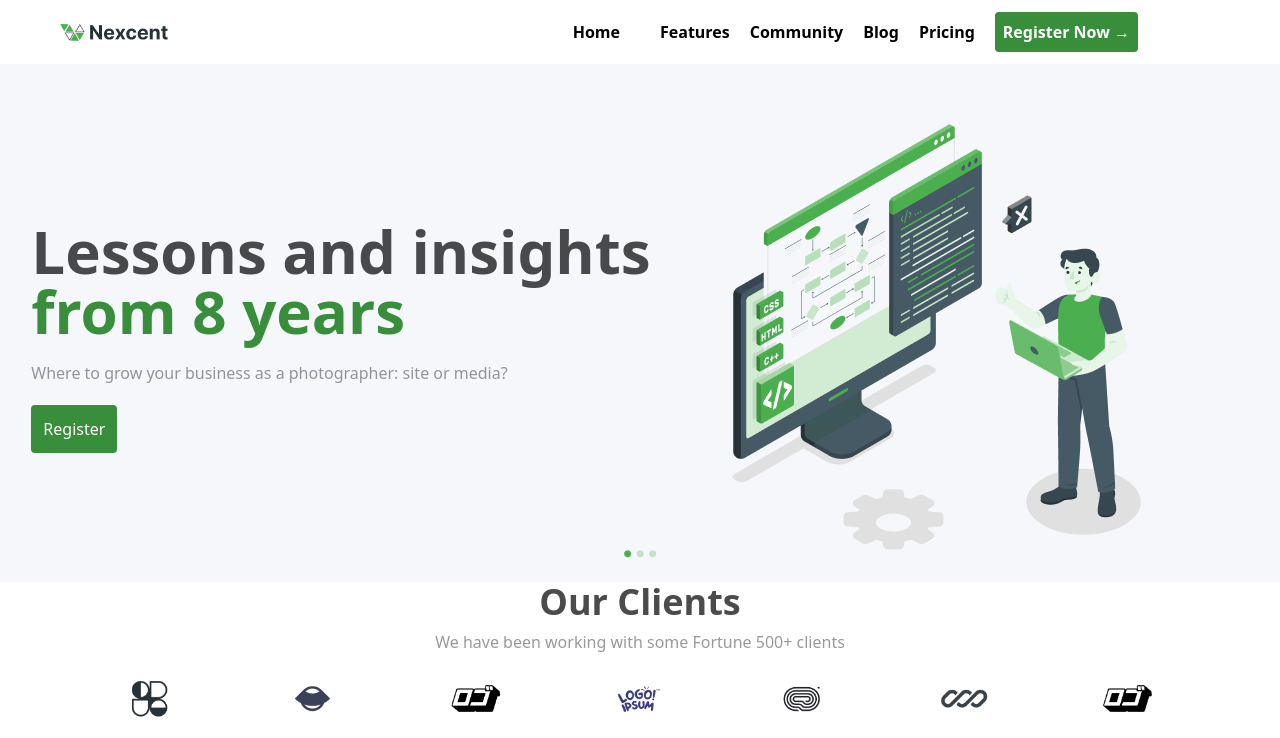
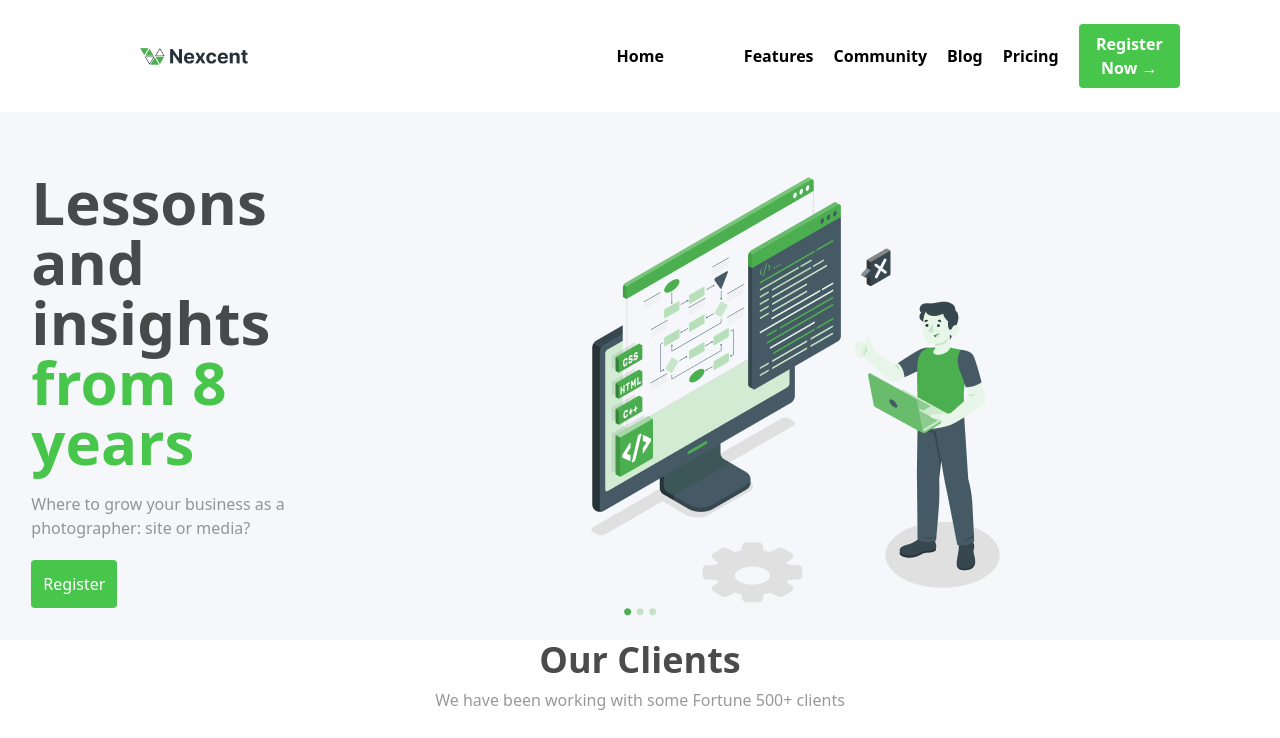
Before and after one commit to GodpeaceKs/Landing-page-Nexcent, a website: page index.html in a window 1280 px wide. Shown: the top 738 px of the page. Drawn offline with Linux system fonts and the light colour scheme.

Commit message:
responsive s6

```diff
--- a/index.html
+++ b/index.html
@@ -8,22 +8,30 @@
 </head>
 <body>
    <main class="w-screen overflow-x-hidden">
-    <header class="flex justify-between text-xs sm:text-sm lg:text-base">
-        <div class="sm:hidden">
-            <svg xmlns="http://www.w3.org/2000/svg" width="24" height="24" viewBox="0 0 24 24" fill="none" stroke="#000000" stroke-width="2" stroke-linecap="round" stroke-linejoin="round"><line x1="3" y1="12" x2="21" y2="12"></line><line x1="3" y1="6" x2="21" y2="6"></line><line x1="3" y1="18" x2="21" y2="18"></line></svg>
-        </div>
-        <div class="flex w-1/2 gap-25 md:justify-between mx-0 md:mx-10 md:my-3 items-center">
-            <div class="hidden sm:block sm:ml-2 md:ml-5">
-                <!--Logo-->
+    <header class="flex text-xs sm:text-sm lg:text-base w-screen justify-between py-3">
+        <div class="flex mx-0 md:mx-10 md:my-3 items-center justify-between w-full sm:px-5 sm:w-7/12">
+            <div class="sm:block sm:ml-2 md:ml-5">
+            <!--Logo-->
                 <a href="#">
-                    <img src="./src/assets/images/Logo (1).png" alt="logo">
+                    <img src="./src/assets/images/Logo (1).png" alt="logo" class="sm:ml-5 xl:ml-15 ml-2">
                 </a>
             </div>
-            <div class="hidden sm:block font-semibold">
-                Home
+
+            <!--Buttou register pour <sm -->
+            <div class="block sm:hidden pr-15">
+                    <button class="bg-[#48c64c] py-2 px-6 sm:px-4 text-white rounded-sm cursor-pointer">Register Now →</button>
+            </div>
+
+            <!--Menu burger-->
+            <div class="sm:hidden pr-5">
+                <svg xmlns="http://www.w3.org/2000/svg" width="24" height="24" viewBox="0 0 24 24" fill="none" stroke="#000000" stroke-width="2" stroke-linecap="round" stroke-linejoin="round"><line x1="3" y1="12" x2="21" y2="12"></line><line x1="3" y1="6" x2="21" y2="6"></line><line x1="3" y1="18" x2="21" y2="18"></line></svg>
+            </div>
+
+            <div class="hidden sm:flex font-semibold md:ml-auto w-full sm:justify-end sm:w-1/2 sm:mr-5">
+                <h2>Home</h2>
             </div>
         </div>
-        <div class="hidden sm:flex w-1/2 my-3 font-semibold mr-10">
+        <div class="hidden sm:flex my-3 font-semibold md:mr-15 xl:mr-25 sm:mr-10 ">
             <nav class="flex items-center">
                 <ul class="flex gap-5">
                     <li><a href="#">Features</a></li>
@@ -31,18 +39,18 @@
                     <li><a href="#">Blog</a></li>
                     <li><a href="#">Pricing</a></li>
                 </ul>
-                <div class="sm:ml-5     ml-2">
-                    <button class="bg-[#388E3B] p-2 px-6 sm:px-2 text-white rounded-sm cursor-pointer">Register Now →</button>
+                <div class="sm:ml-5 ml-2">
+                    <button class="bg-[#48c64c] py-2 px-6 sm:px-4 text-white rounded-sm cursor-pointer">Register Now →</button>
                 </div>
             </nav>
         </div>
     </header>
-    <section class="bg-[#F5F7FA] flex flex-col items-center mx-auto w-screen ">
-        <div class="items-center flex gap-20 mt-15">
+    <section class="bg-[#F5F7FA] flex flex-col items-center mx-auto w-screen overflow-x-hidden">
+        <div class="flex flex-col-reverse md:flex-row md:items-center gap-20 mt-15">
             <div class="flex flex-col ml-6">
                 <div class="items-center">
-                    <h1 class="text-4xl sm:text-6xl font-bold"> <span class="opacity-70">Lessons and insights</span> <br>
-                        <span class="text-[#388E3B]">from 8 years</span>
+                    <h1 class="text-4xl sm:text-5xl lg:text-6xl font-bold"> <span class="opacity-70">Lessons and insights</span> <br>
+                        <span class="text-[#48c64c]">from 8 years</span>
                     </h1>
                 </div>
                 <div class="mt-5">
@@ -52,11 +60,11 @@
                     </p>
                 </div>
                 <div class="mt-5">
-                    <button class="bg-[#388E3B] p-3 text-white rounded-sm cursor-pointer "> Register</button>
+                    <button class="bg-[#48c64c] p-3 text-white rounded-sm cursor-pointer "> Register</button>
                 </div>
             </div>
-            <div class="hidden sm:block sm:mr-33">
-                <img src="./src/assets/images/Illustration (4).png" alt="Illustration" class="display:none sm:w-[1/4] sm:h-auto object-contain">
+            <div class="md:mr-33 w-full flex justify-center">
+                <img src="./src/assets/images/Illustration (4).png" alt="Illustration" class="w-1/2 md:w-auto object-contain">
             </div>
         </div>
         <div class="flex justify-center">
@@ -132,7 +140,7 @@
                     aliquam quam vitae, tempus sem. Donec elementum pulvinar odio.
                 </p>
                 <div>
-                    <button class="bg-[#388E3B] p-3 text-white rounded-sm mt-5 cursor-pointer"> Learn More</button>
+                    <button class="bg-[#48c64c] p-3 text-white rounded-sm mt-5 cursor-pointer"> Learn More</button>
                 </div>
             </div>
         </div>
@@ -143,7 +151,7 @@
             <div class="flex justify-center">
                 <div>
                     <h2 class="text-3xl sm:text-4xl font-semibold opacity-70 text-center sm:text-start">Helping a local</h2>
-                    <h2 class="text-3xl sm:text-4xl font-semibold opacity-70 text-[#388E3B] text-center sm:text-start">business reinvent itself</h2>
+                    <h2 class="text-3xl sm:text-4xl font-semibold opacity-70 text-[#48c64c] text-center sm:text-start">business reinvent itself</h2>
                     <p class="opacity-40 text-center sm:text-start">We reached here with our hard work and dedication</p>
                 </div>
             </div>
@@ -208,7 +216,7 @@
                     libero. Donec consectetur faucibus ipsum id gravida.
                 </p>
                 <div>
-                    <button class="bg-[#388E3B] p-3 text-white rounded-sm mt-5 cursor-pointer"> Learn More</button>
+                    <button class="bg-[#48c64c] p-3 text-white rounded-sm mt-5 cursor-pointer"> Learn More</button>
                 </div>
             </div>
         </div>
@@ -230,7 +238,7 @@
                  condimentum id. Curabitur id nibh id sem dignissim finibus ac sit amet magna.
             </p>
 
-            <h3 class="font-bold text-2xl text-[#388E3B] pl-10 mb-2">Tim Smith</h3>
+            <h3 class="font-bold text-2xl text-[#48c64c] pl-10 mb-2">Tim Smith</h3>
 
             <h2 class="opacity-40 pl-10 mb-2">British Dragon Boat Racing Association</h2>
 
@@ -239,7 +247,7 @@
                     <img src="./src/assets/images/Frame 10 (2).png" alt="">
                 </div>
                 <div class="flex">
-                    <a href="#" class="font-bold text-2xl text-[#388E3B]">Meet all customers →</a>
+                    <a href="#" class="font-bold text-2xl text-[#48c64c]">Meet all customers →</a>
                 </div>
             </div>
             </div>
@@ -264,7 +272,7 @@
                     <p class="text-lg sm:text-xl font-semibold text-center mb-8 opacity-40 ">
                         Creating Streamlined Safeguarding Processes with cOneRen
                     </p>
-                    <a href="#" class="font-bold text-xl text-[#388E3B]">Readmore →</a>
+                    <a href="#" class="font-bold text-xl text-[#48c64c]">Readmore →</a>
                 </div>
             </div>
             <div class="flex flex-col w-max sm:items-center md:ml-20 lg:ml-0 xl:-ml-20 ml-5">
@@ -275,7 +283,7 @@
                     <p class="text-lg sm:text-xl font-semibold text-center mb-8 opacity-40 ">
                         Creating Streamlined Safeguarding Processes with cOneRen
                     </p>
-                    <a href="#" class="font-bold text-xl text-[#388E3B]">Readmore →</a>
+                    <a href="#" class="font-bold text-xl text-[#48c64c]">Readmore →</a>
                 </div>
             </div>
             <div class="flex flex-col w-max sm:items-center md:ml-20 lg:ml-0 xl:-ml-20 ml-5">
@@ -286,7 +294,7 @@
                     <p class="text-lg sm:text-xl font-semibold text-center mb-8 opacity-40 ">
                         Creating Streamlined Safeguarding Processes with cOneRen
                     </p>
-                    <a href="#" class="font-bold text-xl text-[#388E3B]">Readmore →</a>
+                    <a href="#" class="font-bold text-xl text-[#48c64c]">Readmore →</a>
                 </div>
             </div>
 
```
Also changed, not shown: src/css/output.css.
